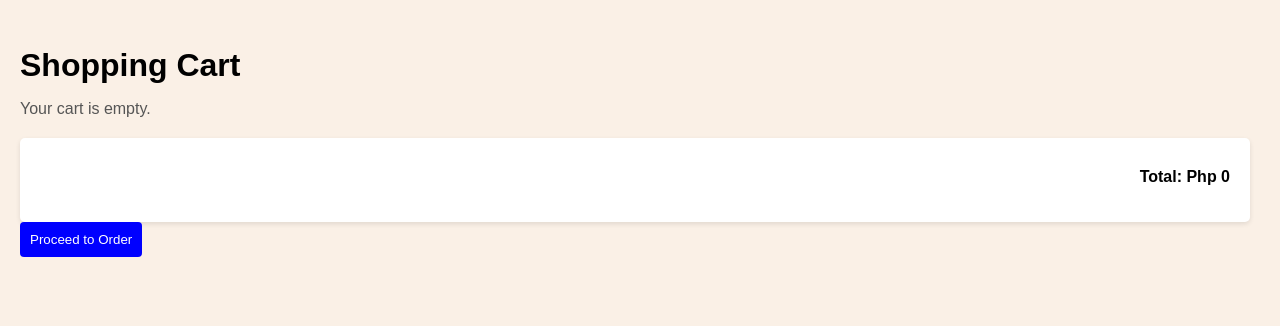
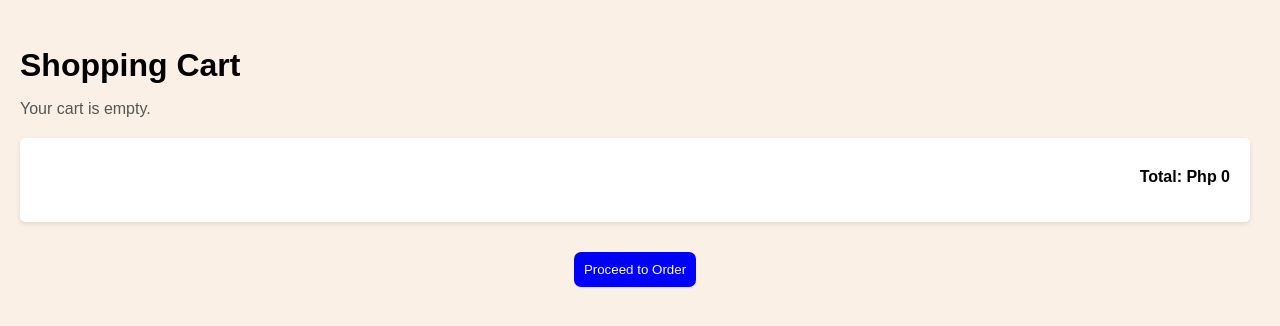
Before and after one commit to 016Dan/WEB-DEVELOPMENT-PROJECT, a React (Create React App) app in the folder to-do-list-web-app/: page /cart in a window 1280 px wide. Shown: the top 326 px of the page. Built offline with nearby package versions, Linux system fonts and the light colour scheme.

Commit message:
adjust and edit the Menu.css and Order.css
adjust and edit the Menu.css and Order.css

```diff
--- a/to-do-list-web-app/src/components/Menu.css
+++ b/to-do-list-web-app/src/components/Menu.css
@@ -181,3 +181,28 @@
   text-align: center;
   padding: 40px;
 }
+.cart-item label input[type="checkbox"] {
+  width: 20px;
+  height: 20px;
+}
+
+.checkout-section {
+  margin-top: 20px;
+  text-align: right;
+}
+
+.checkout-section button {
+  background-color: blue;
+  color: #fff;
+  padding: 10px 10px;
+  border: none;
+  border-radius: 7px;
+  cursor: pointer;
+  margin-top: 10px;
+  margin-right: 10px; /* Add margin to the right */
+  transition: background-color 0.3s ease;
+}
+
+.checkout-section button:hover {
+  background-color: #444;
+}
--- a/to-do-list-web-app/src/components/Order.css
+++ b/to-do-list-web-app/src/components/Order.css
@@ -11,6 +11,10 @@ body {
   max-width: 800px;
   margin: 0 auto;
   padding: 20px;
+}
+
+.checkout-section {
+  text-align: center;
 }
 
 /* Order History Styles */
```
